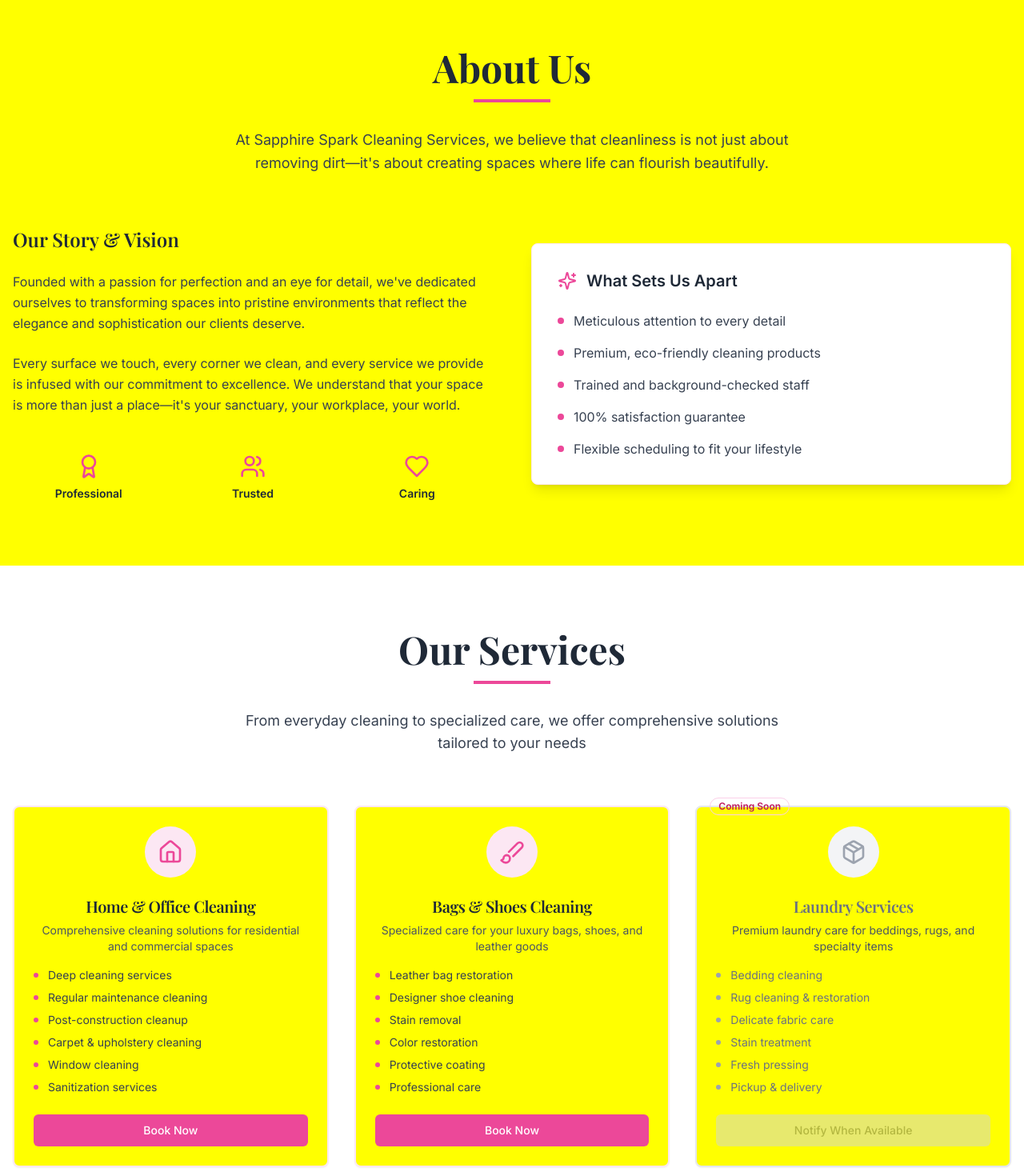
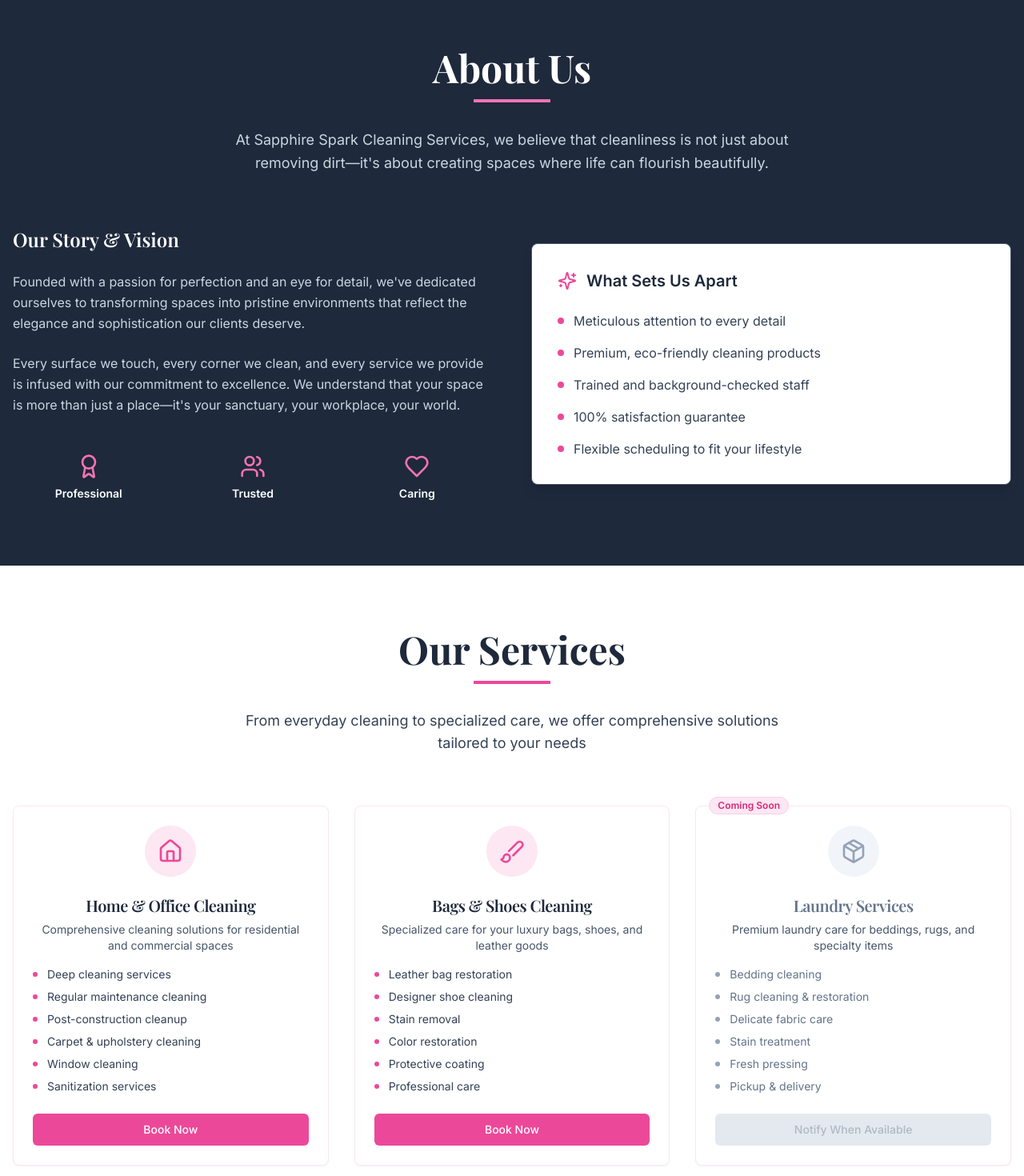
Before and after one commit to DavidWinrich101/sapphire-spark-web, a React (Vite) app: page / in a window 1280 px wide. Shown: the part 820-2290 px from the top of the page at 80% size. Built offline with nearby package versions, Linux system fonts and the light colour scheme.

Commit message:
Refactor: Improve site-wide design consistency
- Replace yellow backgrounds with white, light gray, or dark navy.
- Adjust button styles and color schemes for consistency.
- Refactor About Us and Services sections.
- Improve gallery and upcoming services sections.

```diff
--- a/src/components/About.tsx
+++ b/src/components/About.tsx
@@ -3,72 +3,72 @@ import { Sparkles, Award, Users, Heart } from "lucide-react";
 
 const About = () => {
   return (
-    <section className="py-20 bg-gradient-sparkle">
+    <section className="py-20 bg-slate-800 text-white">
       <div className="container mx-auto px-4">
         <div className="text-center mb-16">
-          <h2 className="text-4xl md:text-5xl font-bold font-playfair text-gray-800 mb-4">
+          <h2 className="text-4xl md:text-5xl font-bold font-playfair text-white mb-4">
             About Us
           </h2>
-          <div className="w-24 h-1 bg-pink-500 mx-auto mb-8"></div>
-          <p className="text-lg text-gray-700 max-w-3xl mx-auto leading-relaxed">
+          <div className="w-24 h-1 bg-pink-400 mx-auto mb-8"></div>
+          <p className="text-lg text-slate-300 max-w-3xl mx-auto leading-relaxed">
             At Sapphire Spark Cleaning Services, we believe that cleanliness is not just about removing dirt—it's about creating spaces where life can flourish beautifully.
           </p>
         </div>
 
         <div className="grid md:grid-cols-2 gap-12 items-center">
           <div className="space-y-6">
-            <h3 className="text-2xl font-semibold text-gray-800 font-playfair">
+            <h3 className="text-2xl font-semibold text-white font-playfair">
               Our Story & Vision
             </h3>
-            <p className="text-gray-700 leading-relaxed">
+            <p className="text-slate-300 leading-relaxed">
               Founded with a passion for perfection and an eye for detail, we've dedicated ourselves to transforming spaces into pristine environments that reflect the elegance and sophistication our clients deserve.
             </p>
-            <p className="text-gray-700 leading-relaxed">
+            <p className="text-slate-300 leading-relaxed">
               Every surface we touch, every corner we clean, and every service we provide is infused with our commitment to excellence. We understand that your space is more than just a place—it's your sanctuary, your workplace, your world.
             </p>
 
             <div className="grid grid-cols-3 gap-4 pt-6">
               <div className="text-center">
-                <Award className="h-8 w-8 text-pink-500 mx-auto mb-2" />
-                <p className="text-sm font-semibold text-gray-800">Professional</p>
+                <Award className="h-8 w-8 text-pink-400 mx-auto mb-2" />
+                <p className="text-sm font-semibold text-white">Professional</p>
               </div>
               <div className="text-center">
-                <Users className="h-8 w-8 text-pink-500 mx-auto mb-2" />
-                <p className="text-sm font-semibold text-gray-800">Trusted</p>
+                <Users className="h-8 w-8 text-pink-400 mx-auto mb-2" />
+                <p className="text-sm font-semibold text-white">Trusted</p>
               </div>
               <div className="text-center">
-                <Heart className="h-8 w-8 text-pink-500 mx-auto mb-2" />
-                <p className="text-sm font-semibold text-gray-800">Caring</p>
+                <Heart className="h-8 w-8 text-pink-400 mx-auto mb-2" />
+                <p className="text-sm font-semibold text-white">Caring</p>
               </div>
             </div>
           </div>
 
           <div className="relative">
-            <div className="bg-white p-8 rounded-lg shadow-lg border border-pink-100">
+            <div className="bg-white p-8 rounded-lg shadow-lg border border-slate-600">
               <div className="flex items-center mb-6">
                 <Sparkles className="h-6 w-6 text-pink-500 mr-3" />
-                <h4 className="text-xl font-semibold text-gray-800">What Sets Us Apart</h4>
+                <h4 className="text-xl font-semibold text-slate-800">What Sets Us Apart</h4>
               </div>
               <ul className="space-y-4">
                 <li className="flex items-start">
                   <div className="w-2 h-2 bg-pink-500 rounded-full mt-2 mr-3 flex-shrink-0"></div>
-                  <span className="text-gray-700">Meticulous attention to every detail</span>
+                  <span className="text-slate-700">Meticulous attention to every detail</span>
                 </li>
                 <li className="flex items-start">
                   <div className="w-2 h-2 bg-pink-500 rounded-full mt-2 mr-3 flex-shrink-0"></div>
-                  <span className="text-gray-700">Premium, eco-friendly cleaning products</span>
+                  <span className="text-slate-700">Premium, eco-friendly cleaning products</span>
                 </li>
                 <li className="flex items-start">
                   <div className="w-2 h-2 bg-pink-500 rounded-full mt-2 mr-3 flex-shrink-0"></div>
-                  <span className="text-gray-700">Trained and background-checked staff</span>
+                  <span className="text-slate-700">Trained and background-checked staff</span>
                 </li>
                 <li className="flex items-start">
                   <div className="w-2 h-2 bg-pink-500 rounded-full mt-2 mr-3 flex-shrink-0"></div>
-                  <span className="text-gray-700">100% satisfaction guarantee</span>
+                  <span className="text-slate-700">100% satisfaction guarantee</span>
                 </li>
                 <li className="flex items-start">
                   <div className="w-2 h-2 bg-pink-500 rounded-full mt-2 mr-3 flex-shrink-0"></div>
-                  <span className="text-gray-700">Flexible scheduling to fit your lifestyle</span>
+                  <span className="text-slate-700">Flexible scheduling to fit your lifestyle</span>
                 </li>
               </ul>
             </div>
--- a/src/components/Hero.tsx
+++ b/src/components/Hero.tsx
@@ -22,7 +22,7 @@ const Hero = () => {
       </div>
 
       <div className="container mx-auto px-4 text-center relative z-10">
-        {/* Logo Section with improved spacing */}
+        {/* Logo Section */}
         <div className="mb-12">
           <div className="inline-flex items-center justify-center w-28 h-28 bg-white/40 backdrop-blur-sm rounded-full mb-8 border border-white/50 shadow-lg">
             <div className="text-5xl font-bold text-slate-800 font-playfair">S</div>
@@ -33,7 +33,7 @@ const Hero = () => {
             <h1 className="text-5xl md:text-7xl font-bold font-playfair text-slate-800 leading-tight">
               Sapphire Spark
             </h1>
-            <h2 className="text-2xl md:text-3xl font-semibold text-pink-600 font-inter">
+            <h2 className="text-2xl md:text-3xl font-semibold text-pink-500 font-inter">
               Cleaning Services
             </h2>
           </div>
@@ -44,7 +44,7 @@ const Hero = () => {
           Flawless Spaces, Sapphire Shine.
         </p>
 
-        {/* Improved Call to Action with better color harmony */}
+        {/* Consistent CTA buttons with better hierarchy */}
         <div className="flex flex-col sm:flex-row gap-6 justify-center items-center mb-16">
           <Button
             size="lg"
@@ -55,13 +55,13 @@ const Hero = () => {
           <Button
             variant="outline"
             size="lg"
-            className="border-2 border-pink-400 text-pink-600 hover:bg-pink-50 px-10 py-4 text-lg font-semibold transition-all duration-300 hover:border-pink-500"
+            className="border-2 border-slate-600 text-slate-700 hover:bg-slate-50 hover:border-slate-700 px-10 py-4 text-lg font-semibold transition-all duration-300"
           >
             Request a Quote
           </Button>
         </div>
 
-        {/* Improved scroll indicator with better positioning and messaging */}
+        {/* Improved scroll indicator */}
         <div className="absolute bottom-8 left-1/2 transform -translate-x-1/2 text-slate-600 z-20">
           <div className="flex flex-col items-center space-y-3">
             <span className="text-sm font-medium">Discover our sparkle below</span>
--- a/src/components/Services.tsx
+++ b/src/components/Services.tsx
@@ -55,11 +55,11 @@ const Services = () => {
     <section className="py-20 bg-white">
       <div className="container mx-auto px-4">
         <div className="text-center mb-16">
-          <h2 className="text-4xl md:text-5xl font-bold font-playfair text-gray-800 mb-4">
+          <h2 className="text-4xl md:text-5xl font-bold font-playfair text-slate-800 mb-4">
             Our Services
           </h2>
           <div className="w-24 h-1 bg-pink-500 mx-auto mb-8"></div>
-          <p className="text-lg text-gray-700 max-w-2xl mx-auto">
+          <p className="text-lg text-slate-700 max-w-2xl mx-auto">
             From everyday cleaning to specialized care, we offer comprehensive solutions tailored to your needs
           </p>
         </div>
@@ -69,29 +69,29 @@ const Services = () => {
             const IconComponent = service.icon;
 
             return (
-              <Card key={index} className={`relative h-full transition-all duration-300 hover:shadow-xl border-2 ${
-                service.available ? 'border-pink-100 hover:border-pink-300' : 'border-gray-200'
+              <Card key={index} className={`relative h-full transition-all duration-300 hover:shadow-xl bg-white border border-pink-100 hover:border-pink-300 ${
+                service.available ? 'hover:shadow-pink-100/20' : ''
               }`}>
                 {service.comingSoon && (
-                  <Badge className="absolute -top-3 left-4 bg-sparkle-pink text-pink-700 border border-pink-200">
+                  <Badge className="absolute -top-3 left-4 bg-pink-100 text-pink-600 border border-pink-200">
                     Coming Soon
                   </Badge>
                 )}
 
                 <CardHeader className="text-center pb-4">
                   <div className={`inline-flex items-center justify-center w-16 h-16 rounded-full mx-auto mb-4 ${
-                    service.available ? 'bg-pink-100' : 'bg-gray-100'
+                    service.available ? 'bg-pink-100' : 'bg-slate-100'
                   }`}>
                     <IconComponent className={`h-8 w-8 ${
-                      service.available ? 'text-pink-500' : 'text-gray-400'
+                      service.available ? 'text-pink-500' : 'text-slate-400'
                     }`} />
                   </div>
                   <CardTitle className={`text-xl font-playfair ${
-                    service.available ? 'text-gray-800' : 'text-gray-500'
+                    service.available ? 'text-slate-800' : 'text-slate-500'
                   }`}>
                     {service.title}
                   </CardTitle>
-                  <CardDescription className="text-gray-600">
+                  <CardDescription className="text-slate-600">
                     {service.description}
                   </CardDescription>
                 </CardHeader>
@@ -101,9 +101,9 @@ const Services = () => {
                     {service.features.map((feature, featureIndex) => (
                       <li key={featureIndex} className="flex items-center text-sm">
                         <div className={`w-1.5 h-1.5 rounded-full mr-3 ${
-                          service.available ? 'bg-pink-500' : 'bg-gray-400'
+                          service.available ? 'bg-pink-500' : 'bg-slate-400'
                         }`}></div>
-                        <span className={service.available ? 'text-gray-700' : 'text-gray-500'}>
+                        <span className={service.available ? 'text-slate-700' : 'text-slate-500'}>
                           {feature}
                         </span>
                       </li>
@@ -116,7 +116,7 @@ const Services = () => {
                     className={`w-full ${
                       service.available
                         ? 'bg-pink-500 hover:bg-pink-600 text-white'
-                        : 'bg-gray-300 text-gray-500 cursor-not-allowed'
+                        : 'bg-slate-300 text-slate-500 cursor-not-allowed'
                     }`}
                     disabled={!service.available}
                   >
```
Also changed, not shown: src/components/Footer.tsx (+17 -8 lines), src/components/Testimonials.tsx (+8 -8 lines), src/components/UpcomingServices.tsx (+18 -18 lines).
